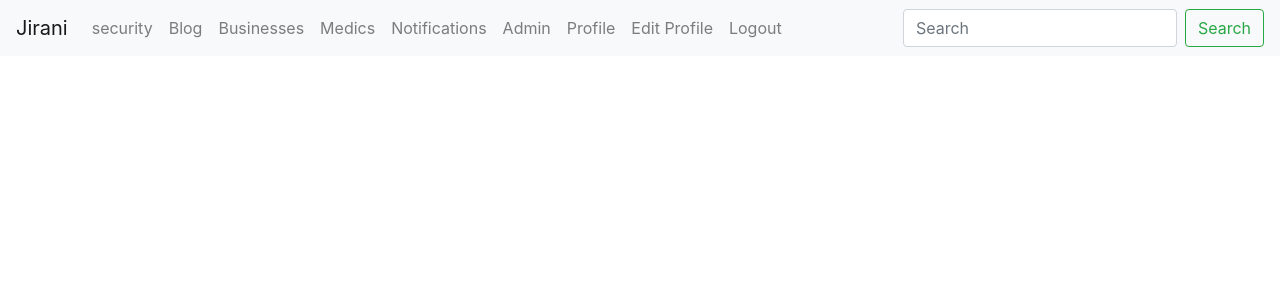
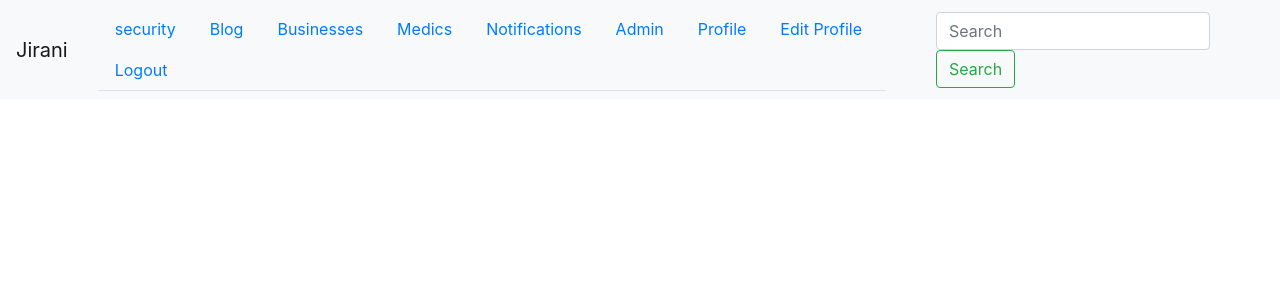
Before and after one commit to drewheathens/neighbourhood, a Django app: page /search/ in a window 1280 px wide. Shown: the top 300 px of the page. Run offline with Django 3.2, Linux system fonts and the light colour scheme; the visitor is signed in with stand-in values (Sample User, id 1); some libraries are stand-ins or nearby versions.

Commit message:
style nav

```diff
--- a/jirani/templates/navbar.html
+++ b/jirani/templates/navbar.html
@@ -1,12 +1,13 @@
+{%load bootstrap4 %}
 {% load static %}
-<nav class="navbar navbar-expand-lg navbar-light bg-light">
-  <a class="navbar-brand" href="/">Jirani</a>
+<nav id="n1" class="navbar navbar-expand-lg navbar-light bg-light">
+  <a style="margin-right: 30px;" class="navbar-brand" href="/">Jirani</a>
   <button class="navbar-toggler" type="button" data-toggle="collapse" data-target="#navbarSupportedContent" aria-controls="navbarSupportedContent" aria-expanded="false" aria-label="Toggle navigation">
     <span class="navbar-toggler-icon"></span>
   </button>
 
   <div class="collapse navbar-collapse" id="navbarSupportedContent">
-    <ul class="navbar-nav mr-auto">
+    <ul class="nav nav-tabs">
       <li class="nav-item">
         <a class="nav-link" href="{% url 'authorities'%}">security</a>
       </li>
@@ -47,9 +48,16 @@
       {% endif %}
     </ul>
 
-    <form class="form-inline my-2 my-lg-0" role="search" action="{% url 'search_results'%}">
+    <form style="margin-left: 50px;" class="form-inline my-2 my-lg-0" role="search" action="{% url 'search_results'%}">
       <input class="form-control mr-sm-2" type="search" placeholder="Search" aria-label="Search" name="blog" >
       <button class="btn btn-outline-success my-2 my-sm-0" type="submit">Search</button>
     </form>
   </div>
 </nav>
+<style type="text/css">
+#n1 {
+  margin-bottom: 25px;
+}
+
+
+</style>
```
